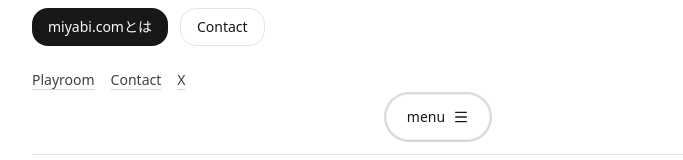
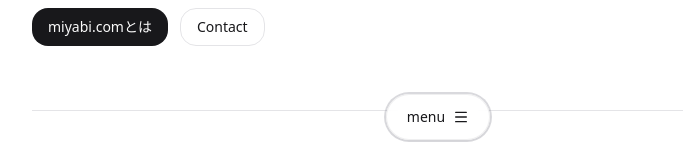
Before and after one commit to smasaya109-cmyk/miyabi2020, a Next.js app: page / in a window 1280 px wide. Shown: the part 636-796 px from the top of the page, without its empty margins (202-885 px from the left). Built offline with nearby package versions, Linux system fonts and the light colour scheme.

Commit message:
ui: remove extra links under hero CTA

```diff
--- a/package.json
+++ b/package.json
@@ -12,7 +12,7 @@
   "dependencies": {
     "gray-matter": "^4.0.3",
     "lucide-react": "^0.563.0",
-    "next": "15.5.0",
+    "next": "^15.5.7",
     "next-mdx-remote": "^5.0.0",
     "react": "19.1.0",
     "react-dom": "19.1.0",
--- a/src/components/Hero.tsx
+++ b/src/components/Hero.tsx
@@ -35,21 +35,7 @@ export function Hero() {
       </div>
 
 
-      {site.links?.length ? (
-        <div className="mt-6 flex flex-wrap gap-4 text-sm">
-          {site.links.map((l) => (
-            <a
-              key={l.url}
-              href={l.url}
-              target={l.url.startsWith("/") ? undefined : "_blank"}
-              rel={l.url.startsWith("/") ? undefined : "noreferrer noopener"}
-              className="text-zinc-700 hover:text-zinc-950 underline underline-offset-4 decoration-zinc-300 hover:decoration-zinc-900"
-            >
-              {l.label}
-            </a>
-          ))}
-        </div>
-      ) : null}
+
     </div>
   );
 }
```
Also changed, not shown: 1 other file (tests, documents, lock files or other folders).
